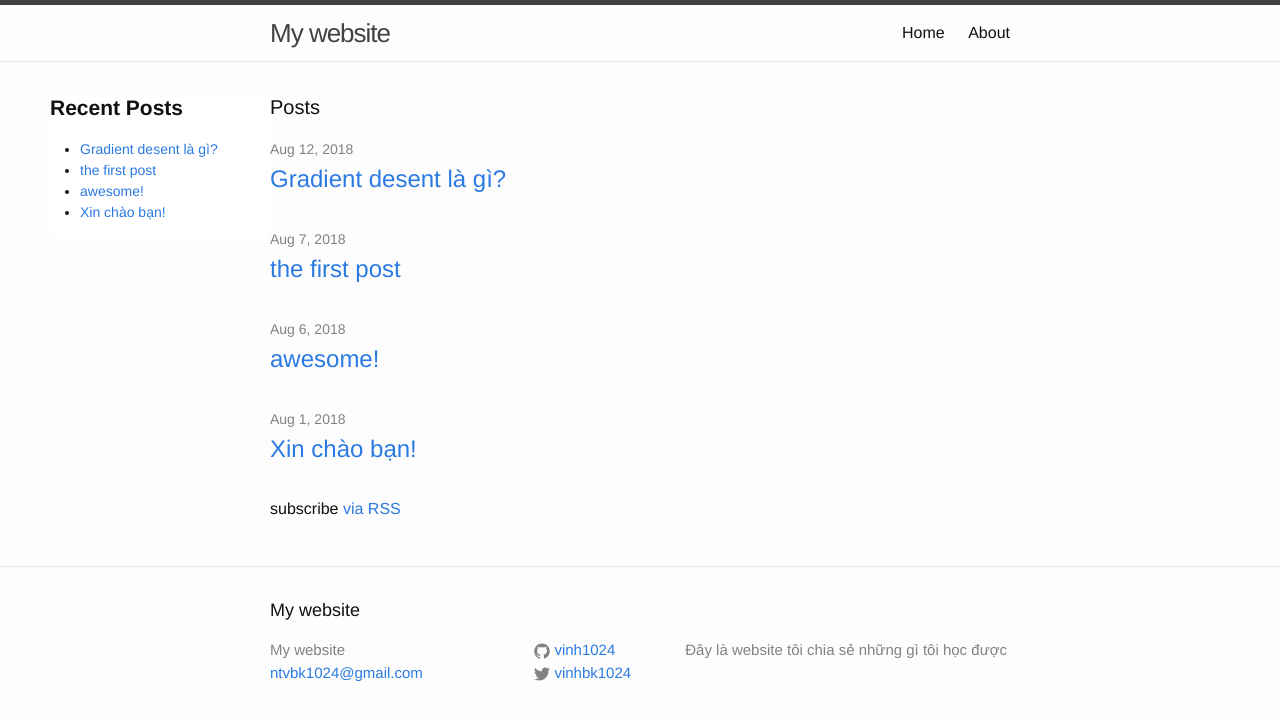
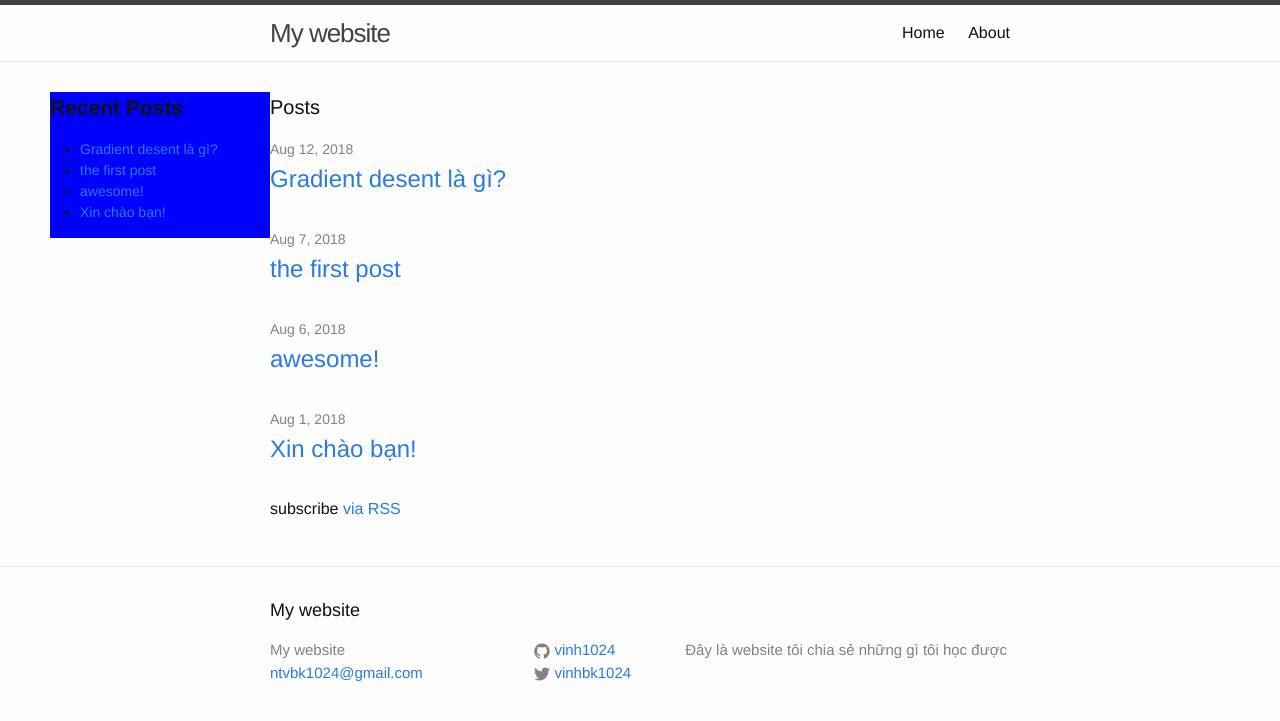
Before and after one commit to vinh1024/vinh1024.github.io, a Jekyll site: the page built from index.html, in a window 1280 px wide. Shown: the top 721 px of the page. Built offline with Jekyll 4.4.1, drawn with Linux system fonts in a browser that asks for light colours.

Commit message:
fix sidebar

```diff
--- a/_sass/_layout.scss
+++ b/_sass/_layout.scss
@@ -26,7 +26,7 @@
 .sidebar {
     float: left;
     width: 220px;
-    background: white;
+    background: blue;
     font-size: 14px;
     margin: 30px 0px 30px 50px;
 }
```
Also changed, not shown: 2 other files.
